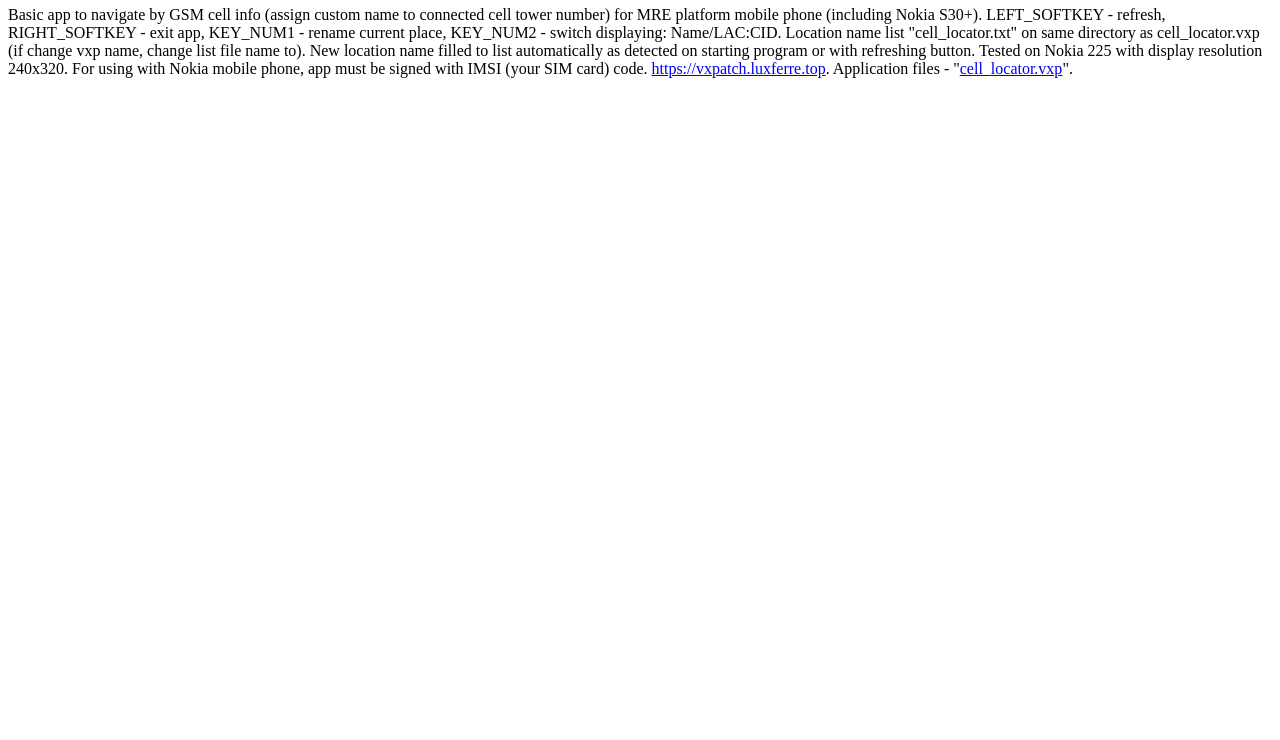
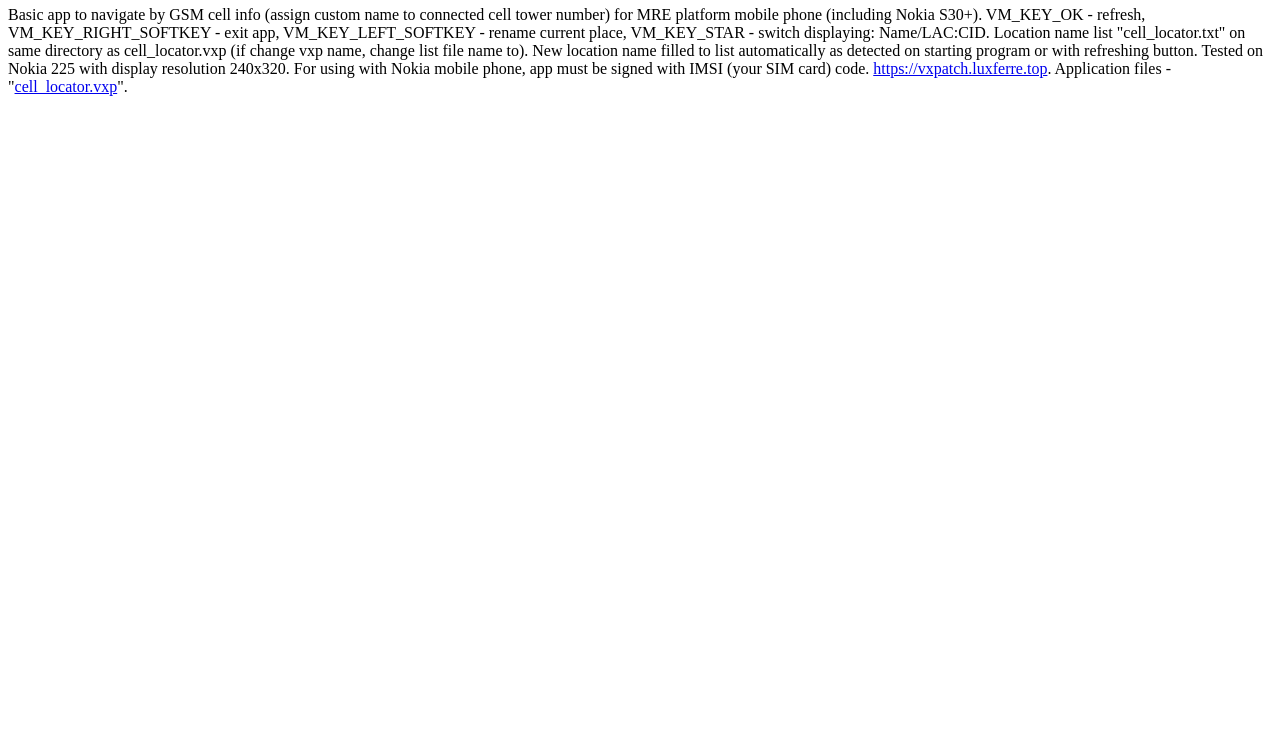
Before and after one commit to RDZDX/cell_locator, a plain HTML site: page docs/index.html in a window 1280 px wide. Shown: the part 60-800 px from the top of the page. Drawn offline with Linux system fonts and the light colour scheme.

Commit message:
Update index.html

```diff
--- a/docs/index.html
+++ b/docs/index.html
@@ -2,8 +2,8 @@
 
 <body>
   <h1>Cell_locator</h1>
-  <p>Basic app to navigate by GSM cell info (assign custom name to connected cell tower number) for MRE platform mobile phone (including Nokia S30+). LEFT_SOFTKEY - refresh,
-    RIGHT_SOFTKEY - exit app, KEY_NUM1 - rename current place, KEY_NUM2 - switch displaying: Name/LAC:CID. Location name
+  <p>Basic app to navigate by GSM cell info (assign custom name to connected cell tower number) for MRE platform mobile phone (including Nokia S30+). VM_KEY_OK - refresh,
+    VM_KEY_RIGHT_SOFTKEY - exit app, VM_KEY_LEFT_SOFTKEY - rename current place, VM_KEY_STAR - switch displaying: Name/LAC:CID. Location name
     list "cell_locator.txt" on same directory as cell_locator.vxp (if change vxp name, change list file name to). New location name filled to list automatically as detected on
     starting program or with refreshing button. Tested on Nokia 225  with display resolution 240x320. For using with Nokia mobile phone,
     app must be signed with IMSI (your SIM card) code.
```
